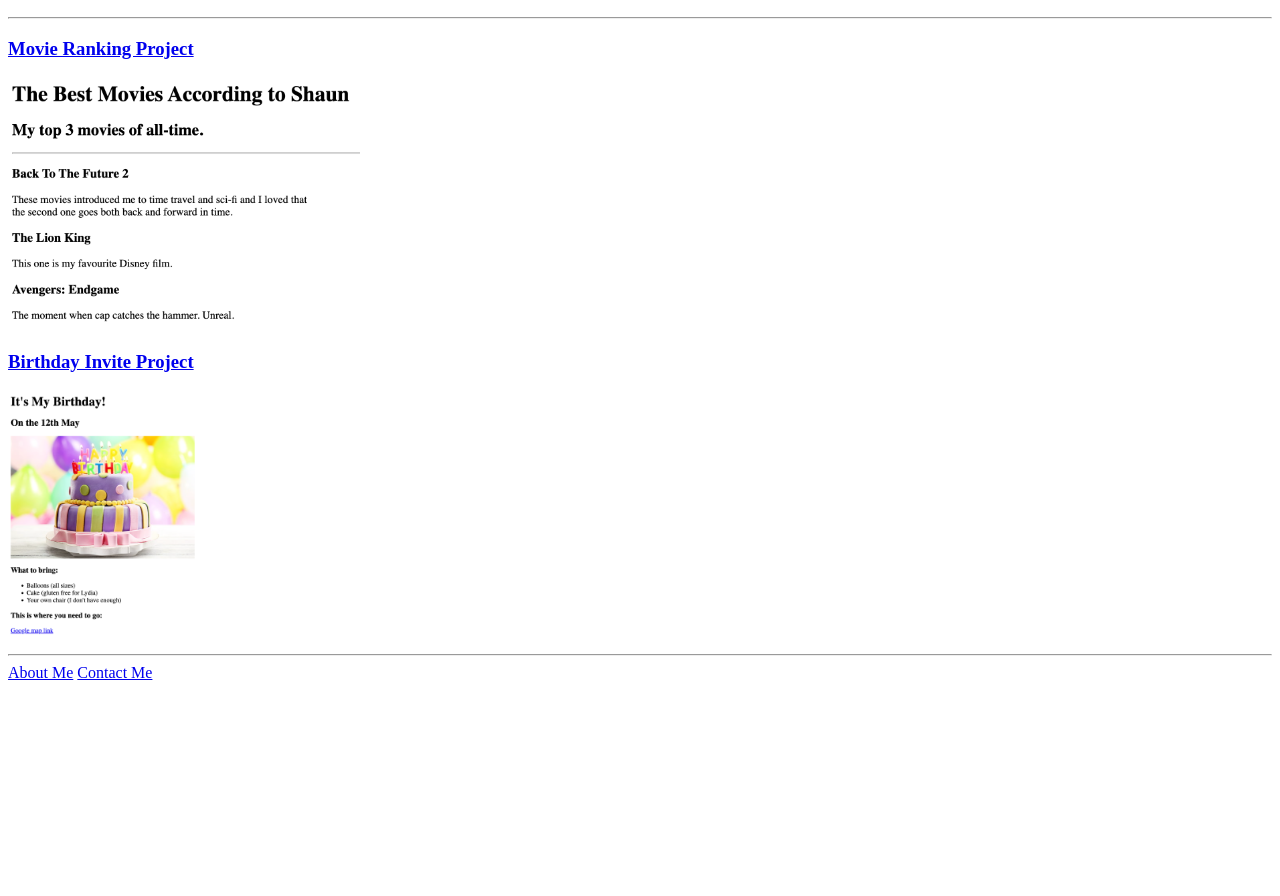
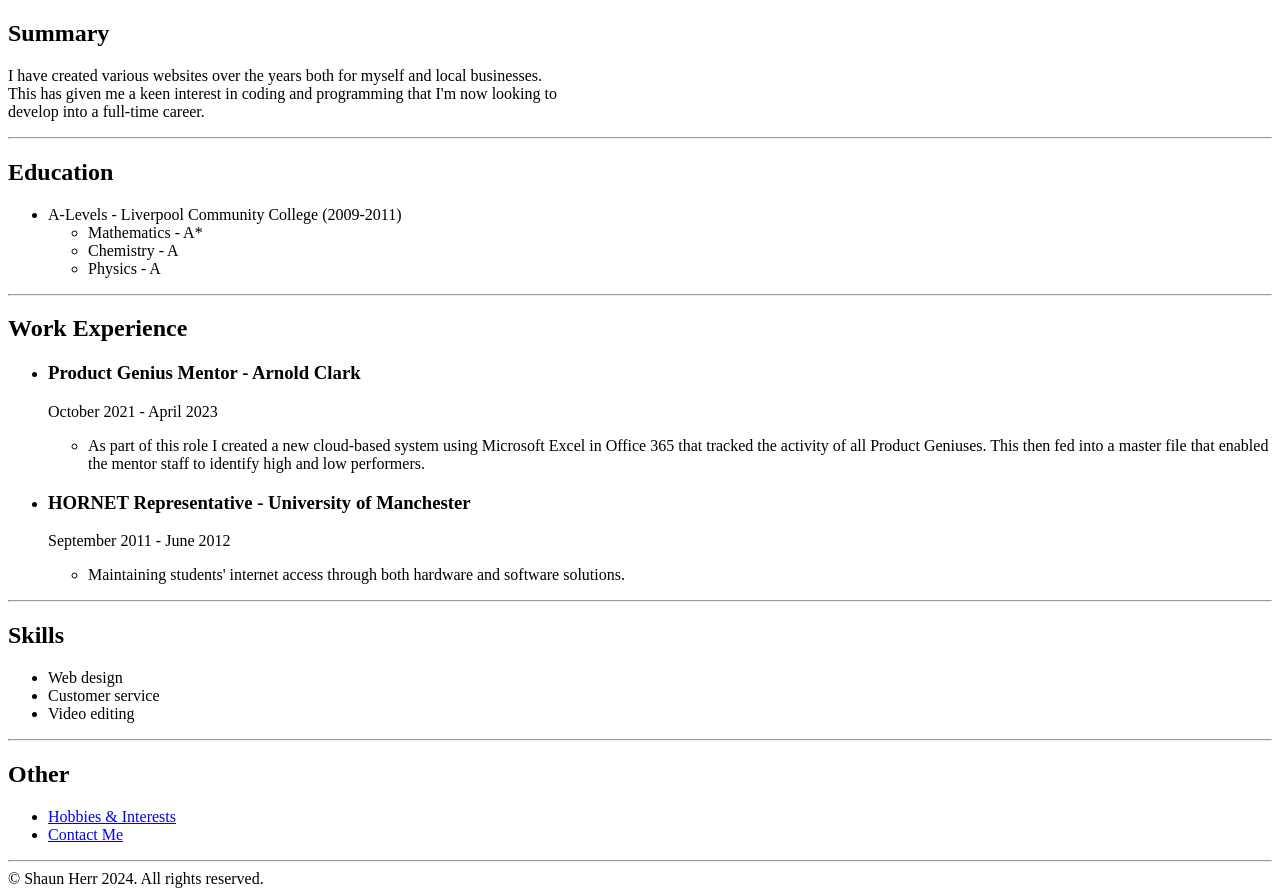
Before and after one commit to ShaunHerr/html-portfolio, a plain HTML site: page index.html in a window 1280 px wide. Shown: the part 234-1130 px from the top of the page. Before the commit the page ends 924 px from the top, so only its background shows below. Drawn offline with Linux system fonts and the light colour scheme.

Commit message:
Add files via upload

```diff
--- a/index.html
+++ b/index.html
@@ -2,24 +2,62 @@
 <html lang="en">
 <head>
     <meta charset="UTF-8">
-    <meta name="viewport" content="width=device-width, initial-scale=1.0">
-    <title>My Portfolio</title>
+    <title>My CV/Resume</title>
 </head>
 <body>
-    <img src="./assets/images/SHM-logo.png" alt="Shaun Herr text logo." width="400">
-    <h1>My Portfolio</h1>
-    <h2>I'm a Web Developer</h2>
+    <h1>Shaun Herr</h1>
+    <img src="./assets/images/profile-picture.jpg" width="150">
+    <h2>Summary</h2>
+    <p>I have created various websites over the years both for myself and local businesses.<br />
+        This has given me a keen interest in coding and programming that I'm now looking to<br />
+        develop into a full-time career.
+    </p>
     <hr />
-    <a href="./public/movie-project.html">
-        <h3>Movie Ranking Project</h3>
-        <img src="./assets/images/movie-project.png" alt="Screenshot showing Shaun's favourite movies." height="250">
-    </a>
-    <br />
-    <a href="./public/birthday-project.html">
-        <h3>Birthday Invite Project</h3>
-        <img src="./assets/images/birthday-project.png" alt="Screenshot showing Shaun's birthday invitation." height="250">
-    </a>
+    <h2>Education</h2>
+    <ul>
+        <li>A-Levels - Liverpool Community College (2009-2011)
+            <ul>
+                <li>Mathematics - A*</li>
+                <li>Chemistry - A</li>
+                <li>Physics - A</li>
+            </ul>
+        </li>
+    </ul>
     <hr />
-    <a href="./public/about.html">About Me</a> <a href="./public/contact.html">Contact Me</a>
+    <h2>Work Experience</h2>
+    <ul>
+        <li>
+            <h3>Product Genius Mentor - Arnold Clark</h3>
+            <p>October 2021 - April 2023</p>
+            <ul>
+                <li>As part of this role I created a new cloud-based system using Microsoft Excel in Office 365 that tracked the activity of all Product Geniuses. This then fed into a master file that enabled the mentor staff to identify high and low performers.</li>
+            </ul>
+
+        </li>
+        <li>
+            <h3>HORNET Representative - University of Manchester</h3>
+            <p>September 2011 - June 2012</p>
+            <ul>
+                <li>Maintaining students' internet access through both hardware and software solutions.</li>
+            </ul>
+        </li>
+    </ul>
+    <hr />
+    <h2>Skills</h2>
+    <ul>
+        <li>Web design</li>
+        <li>Customer service</li>
+        <li>Video editing</li>
+    </ul>
+    <hr />
+    <h2>Other</h2>
+    <ul>
+        <li><a href="./hobbies-interests.html">Hobbies & Interests</a></li>
+        <li><a href="./contact.html">Contact Me</a></li>
+    </ul>
+    <hr />
+    <footer>
+        © Shaun Herr 2024. All rights reserved.
+    </footer>
 </body>
 </html>
```
Also changed, not shown: contact.html (added, +19 -0 lines), hobbies-interests.html (added, +19 -0 lines).
